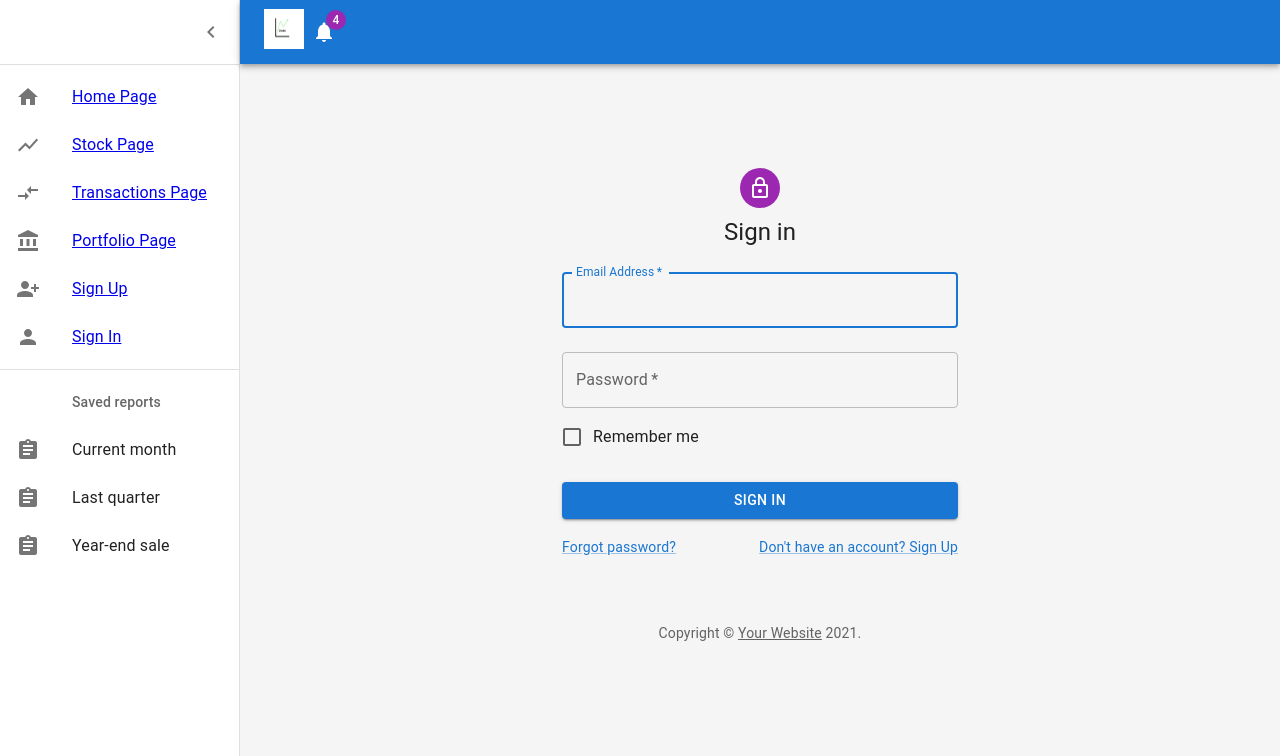
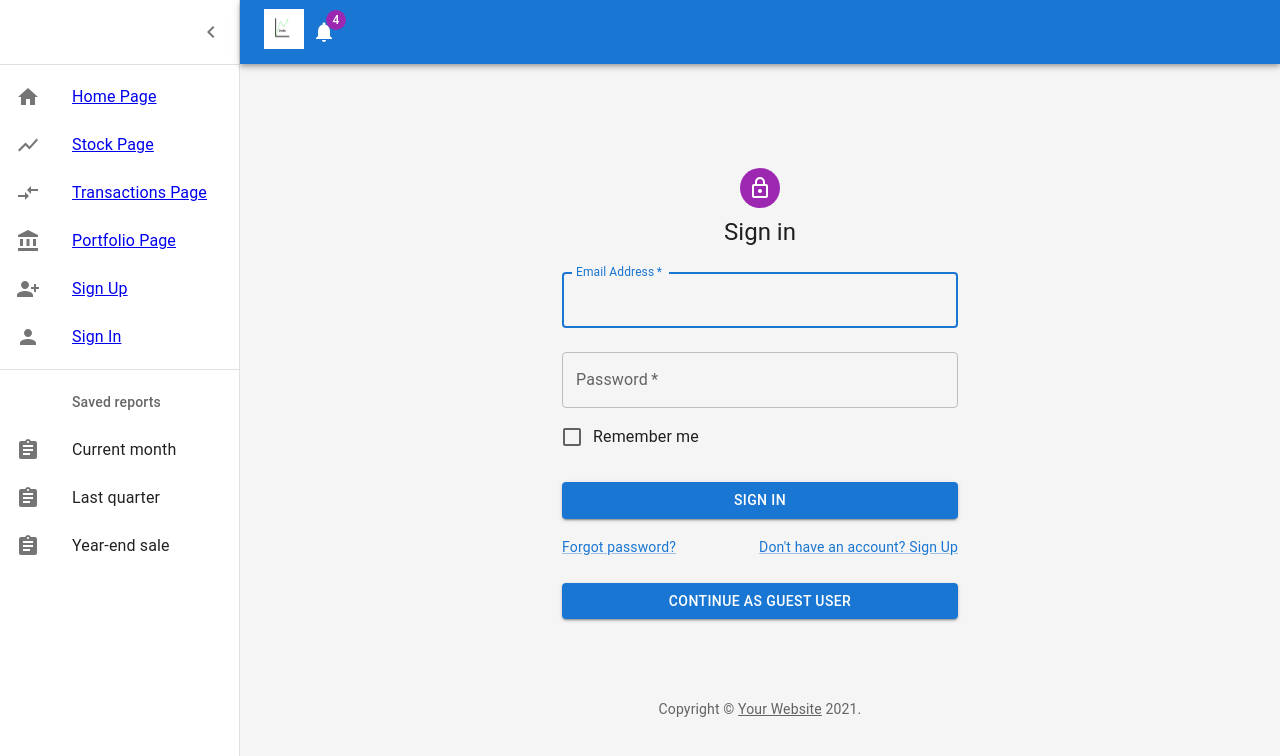
Before and after one commit to darrenzhang2000/stock-bots, a React (Create React App) app in the folder frontend/: page /signin in a window 1280 px wide. Shown: the top 756 px of the page. Built offline with nearby package versions, Linux system fonts and the light colour scheme; no server answers; a web font is replaced by a local one.

Commit message:
added route redirection after login

```diff
--- a/frontend/src/components/signin/signin.js
+++ b/frontend/src/components/signin/signin.js
@@ -16,6 +16,7 @@ import qs from 'qs'
 import axios from 'axios'
 import { login, logout } from '../../reducers/loginReducer'
 import { useSelector, useDispatch } from 'react-redux'
+import { useHistory } from "react-router-dom";
 
 function Copyright(props) {
     return (
@@ -35,6 +36,7 @@ const theme = createTheme();
 export default function SignIn() {
     const isLoggedIn = useSelector(state => state.login.isLoggedIn)
     const dispatch = useDispatch()
+    let history = useHistory();
 
     // post request that checks if the user and password is in the database.
     const handleSubmit = (event) => {
@@ -62,11 +64,43 @@ export default function SignIn() {
             console.log(res.data.success)
             console.log(res.data.message)
             // need to save user info somewhere
-            if(res.data.success){
+            if (res.data.success) {
                 dispatch(login())
+                history.push('/')
             }
         })
     };
+
+    const handleLogInAsGuest = (event) => {
+        event.preventDefault();
+        console.log('guest login')
+
+        var headers = {
+            'accept': 'application/json',
+        };
+
+        var data = {
+            email: 'testuser@gmail.com',
+            password: 'test123',
+        }
+
+        var options = {
+            method: 'POST',
+            url: 'http://localhost:5000/users/login',
+            headers: headers,
+            data: qs.stringify(data)
+        };
+
+        axios(options).then(res => {
+            console.log(res)
+            // need to save user info somewhere
+            if (res.data.success) {
+                dispatch(login())
+                console.log(res.data.sucess)
+                history.push('/')
+            }
+        })
+    }
 
     return (
         <ThemeProvider theme={theme}>
@@ -131,6 +165,16 @@ export default function SignIn() {
                                 </Link>
                             </Grid>
                         </Grid>
+
+                        <Button
+                            type="submit"
+                            fullWidth
+                            variant="contained"
+                            sx={{ mt: 3, mb: 2 }}
+                            onClick={handleLogInAsGuest}
+                        >
+                            Continue as guest user
+                        </Button>
                     </Box>
                 </Box>
                 <Copyright sx={{ mt: 8, mb: 4 }} />
--- a/frontend/src/components/signup/signup.js
+++ b/frontend/src/components/signup/signup.js
@@ -14,6 +14,9 @@ import Container from '@mui/material/Container';
 import { createTheme, ThemeProvider } from '@mui/material/styles';
 import qs from 'qs';
 import axios from 'axios'
+import { login, logout } from '../../reducers/loginReducer'
+import { useSelector, useDispatch } from 'react-redux'
+import { useHistory } from "react-router-dom";
 
 function Copyright(props) {
     return (
@@ -31,6 +34,9 @@ function Copyright(props) {
 const theme = createTheme();
 
 export default function SignUp() {
+    const dispatch = useDispatch()
+    let history = useHistory();
+
     const handleSubmit = (event) => {
         event.preventDefault();
         const formData = new FormData(event.currentTarget);
@@ -57,9 +63,41 @@ export default function SignUp() {
             console.log('added')
             console.log(res)
             // need to save user info somewhere
+            history.push('/')
         })
 
     };
+
+    const handleLogInAsGuest = (event) => {
+        event.preventDefault();
+        console.log('guest login')
+
+        var headers = {
+            'accept': 'application/json',
+        };
+
+        var data = {
+            email: 'testuser@gmail.com',
+            password: 'test123',
+        }
+
+        var options = {
+            method: 'POST',
+            url: 'http://localhost:5000/users/login',
+            headers: headers,
+            data: qs.stringify(data)
+        };
+
+        axios(options).then(res => {
+            console.log(res)
+            // need to save user info somewhere
+            if (res.data.success) {
+                dispatch(login())
+                console.log(res.data.sucess)
+                history.push('/')
+            }
+        })
+    }
 
     return (
         <ThemeProvider theme={theme}>
@@ -138,6 +176,7 @@ export default function SignUp() {
                         >
                             Sign Up
                         </Button>
+
                         <Grid container justifyContent="flex-end">
                             <Grid item>
                                 <Link href="#" variant="body2" >
@@ -145,6 +184,16 @@ export default function SignUp() {
                                 </Link>
                             </Grid>
                         </Grid>
+
+                        <Button
+                            type="submit"
+                            fullWidth
+                            variant="contained"
+                            sx={{ mt: 3, mb: 2 }}
+                            onClick={handleLogInAsGuest}
+                        >
+                            Continue as guest user
+                        </Button>
                     </Box>
                 </Box>
                 <Copyright sx={{ mt: 5 }} />
```
